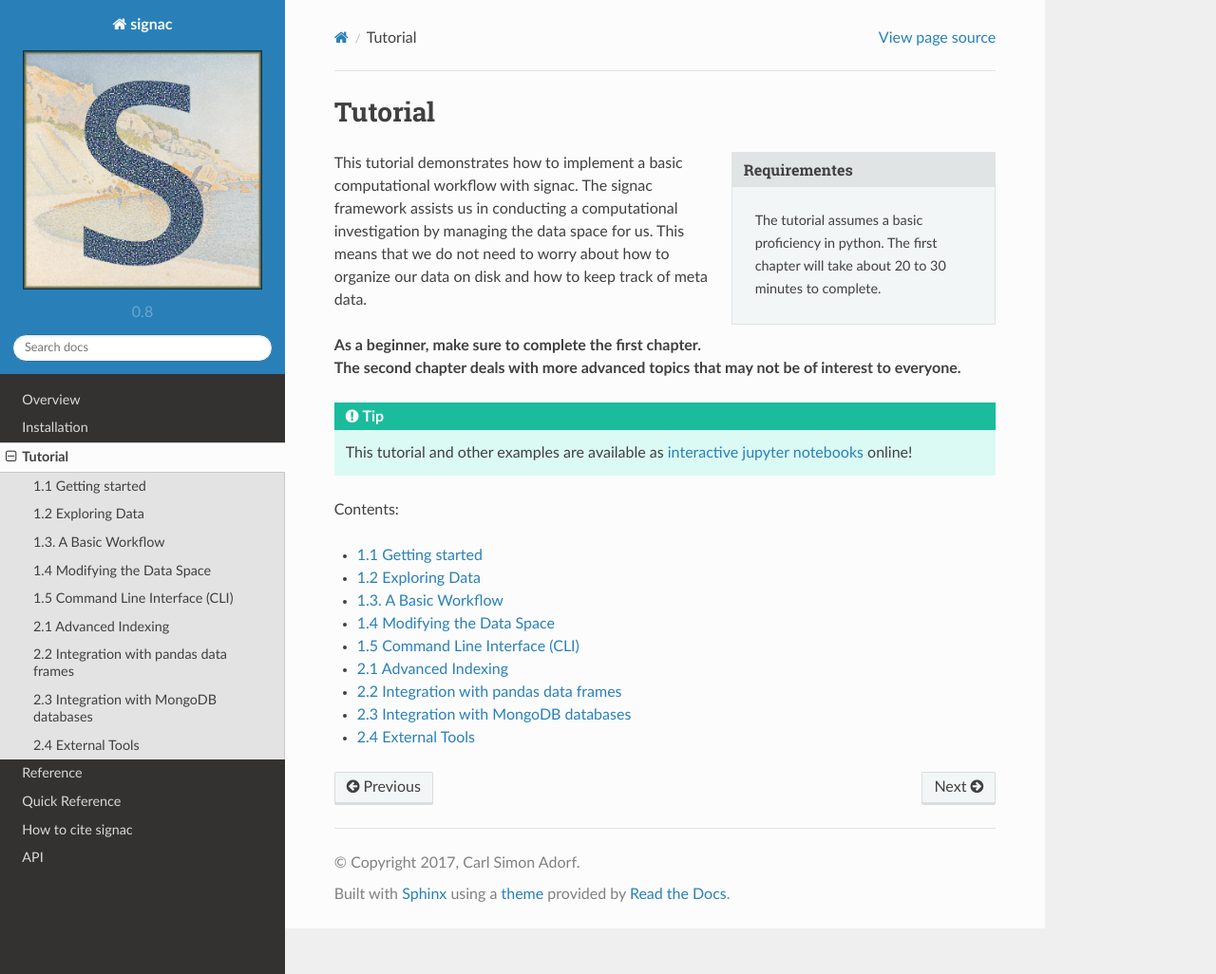
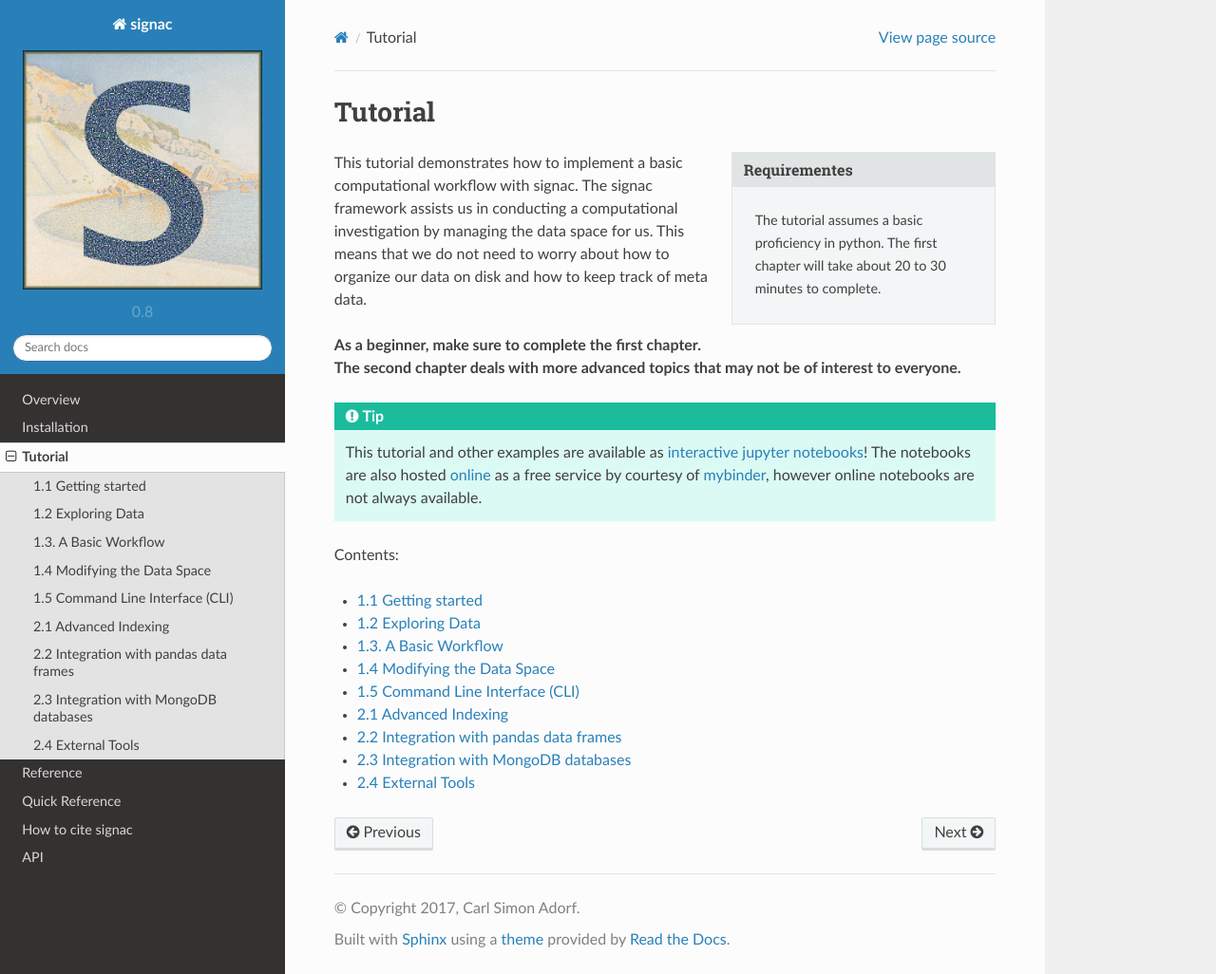
Before and after one commit to glotzerlab/signac, a Sphinx documentation site: the page built from doc/tutorial.rst, in a window 1280 px wide and 1026 px high. Shown: the whole window at 95% size. Built offline with Sphinx 7.4.7 and the Read the Docs theme 2.0.0, drawn with Linux system fonts in a browser that asks for light colours.

Commit message:
Update links to interactive online tutorial.
Rephrase and include warning about reliability.

```diff
--- a/doc/tutorial.rst
+++ b/doc/tutorial.rst
@@ -17,9 +17,12 @@ The second chapter deals with more advanced topics that may not be of interest t
 
 .. tip::
 
-    This tutorial and other examples are available as `interactive jupyter notebooks`_ online!
+    This tutorial and other examples are available as `interactive jupyter notebooks <signac-examples_>`_!
+    The notebooks are also hosted `online <online tutorial_>`_ as a free service by courtesy of `<mybinder_>`_, however online notebooks are not always available.
 
-.. _`interactive jupyter notebooks`: http://www.mybinder.org/repo/csadorf/signac-examples
+.. _`signac-examples`: https://bitbucket.org/glotzer/signac-examples
+.. _`online tutorial`: http://www.mybinder.org/repo/csadorf/signac-examples
+.. _`mybinder`: http://http://www.mybinder.org
 
 Contents:
 
```
Also changed, not shown: README.md (+1 -1 lines).
